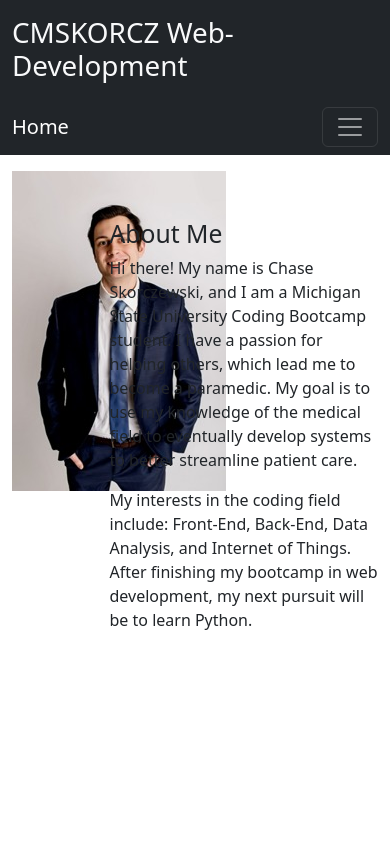
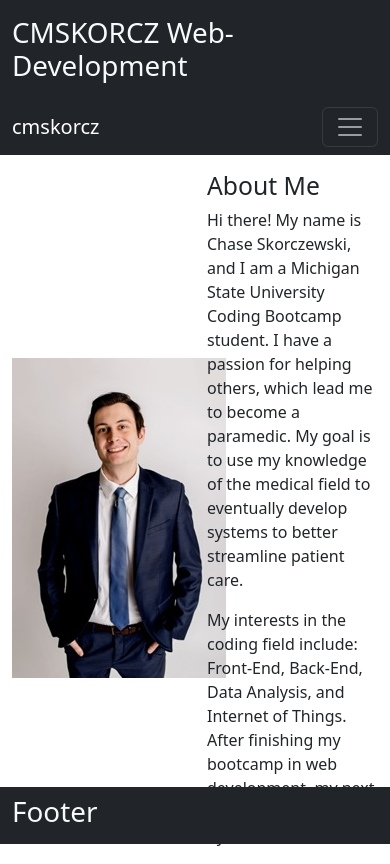
Before and after one commit to cmskorcz/cmskorcz-react-portfolio, a React (Create React App) app: page / in a window 390 px wide. Built offline with nearby package versions, Linux system fonts and the light colour scheme.

Commit message:
made breakpoint changes for about

```diff
--- a/src/App.js
+++ b/src/App.js
@@ -1,5 +1,6 @@
 import Header from './components/Header';
 import About from './components/About';
+import Footer from './components/Footer';
 
 function App() {
   return (
@@ -8,6 +9,7 @@ function App() {
     <main>
       <About />
     </main>
+    <Footer />
     </>
   );
 }
--- a/src/components/About/index.js
+++ b/src/components/About/index.js
@@ -6,9 +6,9 @@ import Col from "react-bootstrap/Col"
 function About() {
   return (
     <Container className="mt-3">
-      <Row>
-        <Col xs={3}><img src={require('../../assets/images/chase-profile-small.jpeg')} /></Col>
-        <Col className="mt-5">
+      <Row className="align-items-center">
+        <Col xs={6} lg={3}><img src={require('../../assets/images/chase-profile-small.jpeg')} /></Col>
+        <Col xs={6} lg={9} className="">
           <h2>About Me</h2>
           <p>
             Hi there! My name is Chase Skorczewski, and I am a Michigan State University Coding Bootcamp student. I have a passion for helping others, which lead me to become a paramedic. My goal is to use my knowledge of the medical field to eventually develop systems to better streamline patient care.
--- /dev/null
+++ b/src/components/Footer/index.js
@@ -0,0 +1,15 @@
+import React from "react";
+import Navbar from "react-bootstrap/Navbar"
+import Container from "react-bootstrap/Container";
+
+function Footer() {
+  return (
+    <Navbar fixed="bottom" bg="dark" variant="dark">
+      <Container>
+        <h1 className="text-light">Footer</h1>
+      </Container>
+    </Navbar>
+  )
+}
+
+export default Footer
--- a/src/components/Navigation/index.js
+++ b/src/components/Navigation/index.js
@@ -5,9 +5,9 @@ import Navbar from "react-bootstrap/Navbar";
 
 function Navigation() {
   return (
-    <Navbar expand='md' bg='dark' variant="dark">
+    <Navbar expand='md' bg='dark' variant='dark'>
       <Container>
-        <Navbar.Brand href="#">Home</Navbar.Brand>
+        <Navbar.Brand href="#">cmskorcz</Navbar.Brand>
         <Navbar.Toggle aria-controls="basic-navbar-nav" />
         <Navbar.Collapse id="basic-navbar-nav">
           <Nav className="me-auto">
```
